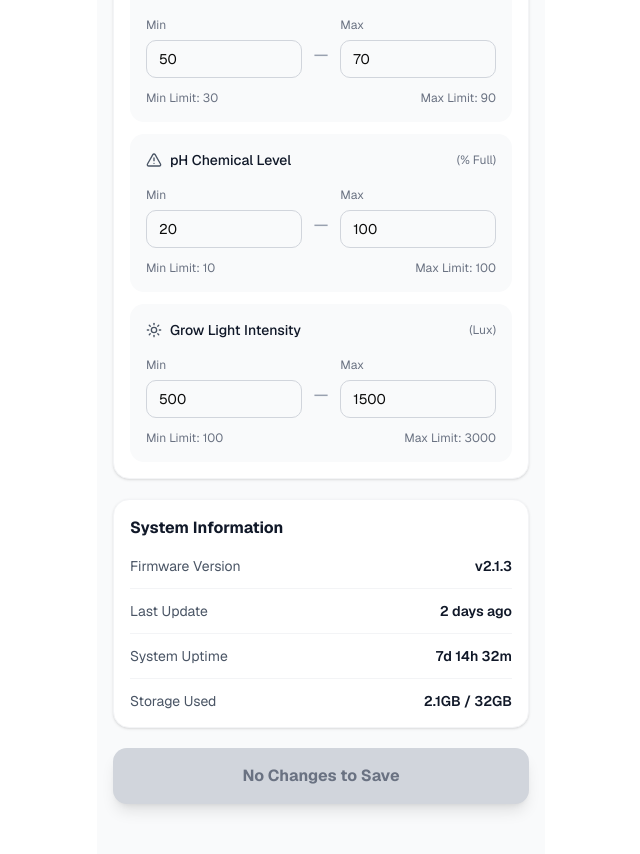
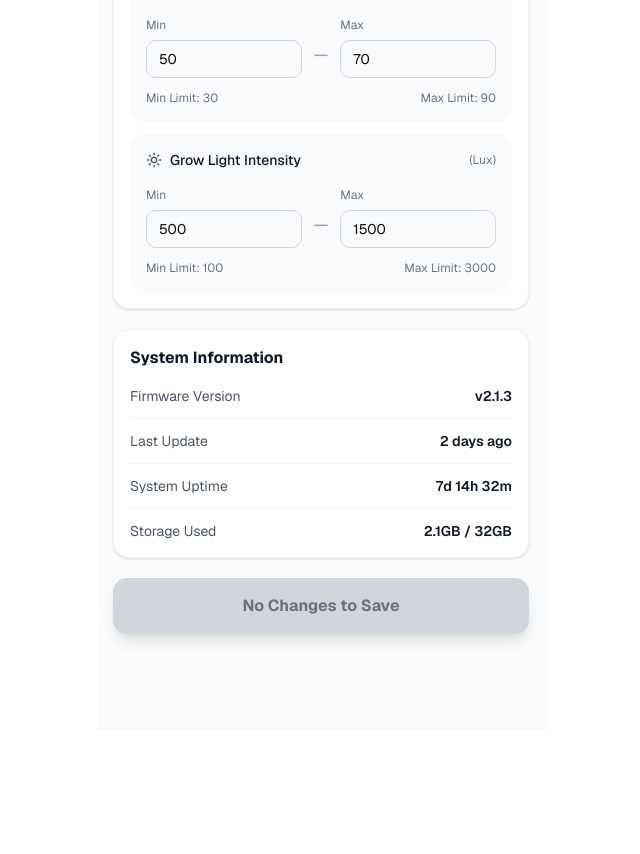
Before and after one commit to kitkato3/GrowUp_FrontEnd, a Next.js app: page /settings in a window 1280 px wide. Shown: the part 2164-3018 px from the top of the page, without its empty margins (319-959 px from the left). After the commit the page ends 2894 px from the top, so only its background shows below. Built offline with nearby package versions, Linux system fonts and the light colour scheme.

Commit message:
system status: from steting to home

```diff
--- a/app/(routes)/dashboard/page.tsx
+++ b/app/(routes)/dashboard/page.tsx
@@ -23,8 +23,14 @@ interface SensorDataState {
   airTemp: number;
   airPressure: number;
 }
-interface AlertData { id: number; type: "warning" | "info"; severity: "low" | "medium" | "high"; title: string; message: string; time: string; }
+interface AlertData { id: number; type: "warning" | "info" | "error"; severity: "low" | "medium" | "high" | "critical"; title: string; message: string; time: string; }
 interface ControlToggleProps { label: string; icon: React.ElementType; active: boolean; onChange: (val: boolean) => void; }
+
+interface MinimalSensorData { waterTemp: number; ph: number; dissolvedO2: number; ammonia: number; airTemp: number; waterFlow: number; humidity: number; lightIntensity: number; }
+interface FullThresholdState {
+  waterTemp: { min: number; max: number }; ph: { min: number; max: number }; dissolvedO2: { min: number; max: number }; ammonia: { min: number; max: number };
+  airTemp: { min: number; max: number }; waterFlow: { min: number; max: number }; airHumidity: { min: number; max: number }; lightIntensity: { min: number; max: number };
+}
 
 const ALERTS_DATA: AlertData[] = [
   { id: 1, type: "warning", severity: "medium", title: "pH Level Slightly Low", message: "Current pH is 6.2. Consider adjusting pH levels to maintain optimal plant growth.", time: "5 minutes ago" },
@@ -47,10 +53,12 @@ const INITIAL_SENSOR_DATA: SensorDataState = {
 
 // --- INITIAL STATE & HOOKS ---
 const INITIAL_CONTROLS_FULL: SystemControls = { pump: true, fan: false, phAdjustment: true, aerator: true, growLight: true }
-const INITIAL_THRESHOLDS: ThresholdState = { waterTemp: { min: 20, max: 26 }, ph: { min: 6.5, max: 7.5 }, dissolvedO2: { min: 5, max: 8 }, ammonia: { min: 0, max: 0.5 } }
+const INITIAL_THRESHOLDS: FullThresholdState = {
+  waterTemp: { min: 20, max: 26 }, ph: { min: 6.5, max: 7.5 }, dissolvedO2: { min: 5, max: 8 }, ammonia: { min: 0, max: 0.5 },
+  airTemp: { min: 22, max: 28 }, waterFlow: { min: 8, max: 12 }, airHumidity: { min: 50, max: 70 }, lightIntensity: { min: 500, max: 1500 },
+}
 const localStorageKey = 'aquaponics_settings_state';
-const loadState = (): { controls: SystemControls, activePreset: string, thresholds: ThresholdState } => { try { const savedState = localStorage.getItem(localStorageKey); if (savedState) return JSON.parse(savedState); } catch (error) { console.error('Error loading state:', error); } return { controls: INITIAL_CONTROLS_FULL, activePreset: "balanced", thresholds: INITIAL_THRESHOLDS, }; };
-
+const loadState = (): { controls: SystemControls, activePreset: string, thresholds: FullThresholdState } => { try { const savedState = localStorage.getItem(localStorageKey); if (savedState) return JSON.parse(savedState); } catch (error) { console.error('Error loading state:', error); } return { controls: INITIAL_CONTROLS_FULL, activePreset: "balanced", thresholds: INITIAL_THRESHOLDS, }; };
 const useAquaponicsSettings = () => {
   const [state, setState] = useState(loadState);
 
@@ -75,7 +83,55 @@ const useAquaponicsSettings = () => {
   return { controls: state.controls, quickSaveControls, activePreset: state.activePreset, thresholds: state.thresholds }
 }
 
+// ADDED: Dynamic Alert Generation Logic
+const timeAgo = (date: Date) => {
+  const seconds = Math.floor((new Date().getTime() - date.getTime()) / 1000)
+  if (seconds < 60) return "Just now"
+  const minutes = Math.floor(seconds / 60)
+  if (minutes < 60) return `${minutes} min ago`
+  const hours = Math.floor(minutes / 60)
+  return `${hours} hrs ago`
+}
 
+const generateAlerts = (
+  sensor: MinimalSensorData,
+  thresholds: FullThresholdState
+): AlertData[] => {
+  const now = new Date()
+  const alerts: AlertData[] = []
+  let alertId = 10;
+
+  // Simplified, focusing on critical values based on `settings` logic
+  // Water Temperature
+  if (sensor.waterTemp < thresholds.waterTemp.min || sensor.waterTemp > thresholds.waterTemp.max) alerts.push({ id: alertId++, type: "warning", severity: "medium", title: "Water Temperature Issue", message: `Current water temp is ${sensor.waterTemp}°C.`, time: timeAgo(now) })
+  // pH Level
+  if (sensor.ph < thresholds.ph.min || sensor.ph > thresholds.ph.max) alerts.push({ id: alertId++, type: "warning", severity: "medium", title: "pH Level Issue", message: `Current pH is ${sensor.ph}.`, time: timeAgo(now) })
+  // Dissolved Oxygen
+  if (sensor.dissolvedO2 < thresholds.dissolvedO2.min) alerts.push({ id: alertId++, type: "warning", severity: "high", title: "Dissolved Oxygen Low", message: `DO is ${sensor.dissolvedO2} mg/L.`, time: timeAgo(now) })
+  // Ammonia
+  if (sensor.ammonia > thresholds.ammonia.max) alerts.push({ id: alertId++, type: "warning", severity: "high", title: "Ammonia Level High", message: `Ammonia at ${sensor.ammonia} ppm.`, time: timeAgo(now) })
+  // Water Flow Rate
+  if (sensor.waterFlow < thresholds.waterFlow.min) alerts.push({ id: alertId++, type: "error", severity: "critical", title: "PUMP ERROR: Water Flow Low", message: `Flow is ${sensor.waterFlow} L/min.`, time: timeAgo(now) })
+  // Note: chemLevel check removed as requested
+
+  // Merge with static alerts for full list (only 1, 2, 3)
+  const allAlerts = [...alerts, ...ALERTS_DATA.filter(a => a.id >= 1 && a.id <= 3)];
+
+  // Return only alerts that triggered and the non-optimal static ones
+  return allAlerts.filter(a => a.severity !== 'low' || a.title !== 'System Running Optimally');
+}
+
+/**
+ * Checks overall system status based on generated alerts.
+ * If alert list is empty, the system is running optimally.
+ */
+const checkSystemStatus = (alerts: AlertData[]): 'Optimal' | 'Alerts Active' => {
+  const activeAlerts = alerts.filter(a => a.title !== "System Running Optimally");
+  if (activeAlerts.length === 0) {
+    return 'Optimal';
+  }
+  return 'Alerts Active';
+};
 type ThresholdStatus = "good" | "warning" | "critical"
 const getThresholdStatus = (value: number, min: number, max: number): ThresholdStatus => {
   if (value < min || value > max) return "critical"
@@ -170,14 +226,32 @@ const ControlToggle: React.FC<ControlToggleProps> = ({ label, icon: Icon, active
 
 // --- DASHBOARD COMPONENT ---
 export default function Dashboard() {
-  const { controls, quickSaveControls } = useAquaponicsSettings()
+  const { controls, quickSaveControls, thresholds } = useAquaponicsSettings()
   const [currentTime, setCurrentTime] = useState<Date>(new Date())
   const [expandedAlert, setExpandedAlert] = useState<number | null>(null)
   const [showControlsModal, setShowControlsModal] = useState<boolean>(false)
   const [showCameraModal, setShowCameraModal] = useState<boolean>(false)
   const [localControls, setLocalControls] = useState<ControlState>({ ...controls })
   const [sensorData, setSensorData] = useState<SensorDataState>(INITIAL_SENSOR_DATA)
-  const alerts = ALERTS_DATA
+
+  // ADDED: Calculate System Status
+  // Mocked chemLevel and lightIntensity for Alert Generation on Home Screen
+  const minimalSensorData: MinimalSensorData = {
+    waterTemp: sensorData.waterTemp,
+    ph: sensorData.ph,
+    dissolvedO2: sensorData.dissolvedO2,
+    ammonia: sensorData.ammonia,
+    airTemp: sensorData.airTemp,
+    waterFlow: sensorData.waterFlow,
+    humidity: sensorData.humidity,
+    lightIntensity: 1000.0, // Mocked value
+  }
+
+  const dynamicAlerts = generateAlerts(minimalSensorData, thresholds as FullThresholdState);
+  const systemStatus = checkSystemStatus(dynamicAlerts);
+
+  // The original ALERTS_DATA is used here to match the image
+  const alerts = ALERTS_DATA;
 
   useEffect(() => {
     if (showControlsModal) setLocalControls({ ...controls })
--- a/app/(routes)/settings/page.tsx
+++ b/app/(routes)/settings/page.tsx
@@ -30,7 +30,6 @@ interface SensorDataState {
   airTemp: number;
   waterFlow: number;
   airHumidity: number;
-  chemLevel: number;
   lightIntensity: number;
 }
 
@@ -53,7 +52,6 @@ interface ThresholdState {
   airTemp: { min: number; max: number };
   waterFlow: { min: number; max: number }; // For Submersible Pump
   airHumidity: { min: number; max: number }; // For DC Fan (relative humidity)
-  chemLevel: { min: number; max: number }; // For pH Adjustment (chemical volume)
   lightIntensity: { min: number; max: number }; // For Grow Light
 }
 interface ControlToggleProps { label: string; description: string; icon: React.ElementType; active: boolean; onChange: (val: boolean) => void; }
@@ -81,7 +79,6 @@ const INITIAL_THRESHOLDS: ThresholdState = {
   airTemp: { min: 22, max: 28 },
   waterFlow: { min: 8, max: 12 },
   airHumidity: { min: 50, max: 70 },
-  chemLevel: { min: 20, max: 100 },
   lightIntensity: { min: 500, max: 1500 },
 }
 
@@ -92,7 +89,6 @@ const localStorageKey = 'aquaponics_settings_state';
 // Convert time to human-readable
 const timeAgo = (date: Date) => {
   const seconds = Math.floor((new Date().getTime() - date.getTime()) / 1000)
-
   if (seconds < 60) return "Just now"
   const minutes = Math.floor(seconds / 60)
   if (minutes < 60) return `${minutes} min ago`
@@ -100,20 +96,13 @@ const timeAgo = (date: Date) => {
   return `${hours} hrs ago`
 }
 
-// Generate alerts based on live sensor values
 const generateAlerts = (
   sensor: SensorDataState,
-  // Kailangan nating i-include ang lahat ng bagong threshold keys dito
-  thresholds: ThresholdState & {
-    waterFlow?: { min: number; max: number };
-    airHumidity?: { min: number; max: number };
-    chemLevel?: { min: number; max: number };
-    lightIntensity?: { min: number; max: number };
-  }
+  thresholds: ThresholdState
 ): AlertData[] => {
   const now = new Date()
   const alerts: AlertData[] = []
-  let alertId = 10; // Start ID from 10, following existing IDs 1-9
+  let alertId = 10;
 
   // --- Water Temperature (EXISTING) ---
   if (sensor.waterTemp < thresholds.waterTemp.min) {
@@ -209,16 +198,6 @@ const generateAlerts = (
       alerts.push({
         id: alertId++, type: "warning", severity: "low", title: "Air Humidity Low",
         message: `Humidity is ${sensor.airHumidity}%. Risk of plant dehydration.`, time: timeAgo(now),
-      })
-    }
-  }
-
-  // --- pH Chemical Level (pH Adjustment Control) ---
-  if (thresholds.chemLevel && sensor.chemLevel !== undefined) {
-    if (sensor.chemLevel < thresholds.chemLevel.min) {
-      alerts.push({
-        id: alertId++, type: "error", severity: "critical", title: "Chemical Stock Low",
-        message: `pH Adjustment chemical level is ${sensor.chemLevel}% full. Refill immediately to prevent pH drift.`, time: timeAgo(now),
       })
     }
   }
@@ -513,7 +492,6 @@ export default function SettingsPage() {
     airTemp: 25.0,
     waterFlow: 10.0,
     airHumidity: 60.0,
-    chemLevel: 80.0,
     lightIntensity: 1000.0,
   };
 
@@ -548,7 +526,6 @@ export default function SettingsPage() {
           airTemp: { min: 22.0, max: 28.0 },
           waterFlow: { min: 8.0, max: 12.0 },
           airHumidity: { min: 50.0, max: 70.0 },
-          chemLevel: { min: 25.0, max: 100.0 },
           lightIntensity: { min: 800.0, max: 1500.0 }
         }
         break
@@ -563,7 +540,6 @@ export default function SettingsPage() {
           airTemp: { min: 24.0, max: 26.0 },
           waterFlow: { min: 10.0, max: 15.0 },
           airHumidity: { min: 60.0, max: 80.0 },
-          chemLevel: { min: 50.0, max: 100.0 },
           lightIntensity: { min: 1800.0, max: 2500.0 }
         }
         break
@@ -578,7 +554,6 @@ export default function SettingsPage() {
           airTemp: { min: 20.0, max: 30.0 },
           waterFlow: { min: 5.0, max: 10.0 },
           airHumidity: { min: 40.0, max: 70.0 },
-          chemLevel: { min: 10.0, max: 100.0 },
           lightIntensity: { min: 300.0, max: 800.0 }
         }
         break
@@ -593,7 +568,6 @@ export default function SettingsPage() {
           airTemp: { min: 22.0, max: 28.0 },
           waterFlow: { min: 0.0, max: 1.0 },
           airHumidity: { min: 40.0, max: 80.0 },
-          chemLevel: { min: 10.0, max: 100.0 },
           lightIntensity: { min: 0.0, max: 100.0 }
         }
         break
@@ -753,17 +727,6 @@ export default function SettingsPage() {
                 onMaxChange={(val) => handleThresholdChange('airHumidity', 'max', val)}
               />
               <ThresholdRangeInput
-                label="pH Chemical Level"
-                unit="% Full"
-                icon={AlertTriangle}
-                minValue={thresholds.chemLevel.min}
-                maxValue={thresholds.chemLevel.max}
-                minLimit={10}
-                maxLimit={100}
-                onMinChange={(val) => handleThresholdChange('chemLevel', 'min', val)}
-                onMaxChange={(val) => handleThresholdChange('chemLevel', 'max', val)}
-              />
-              <ThresholdRangeInput
                 label="Grow Light Intensity"
                 unit="Lux"
                 icon={Sun}
```
